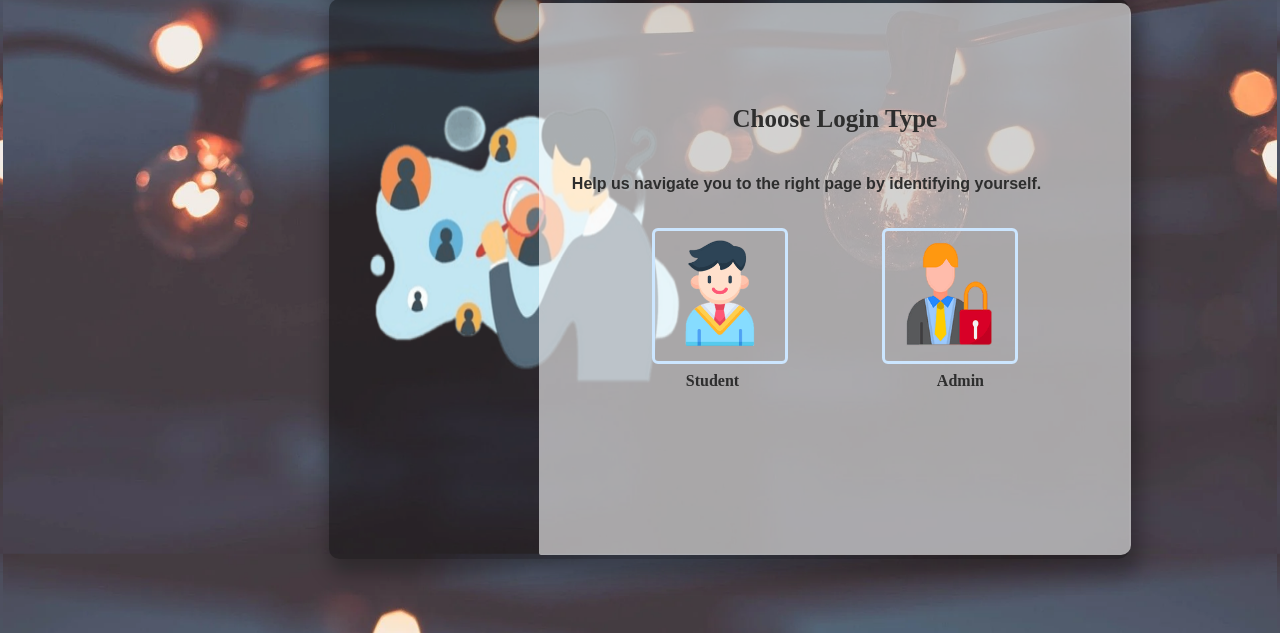
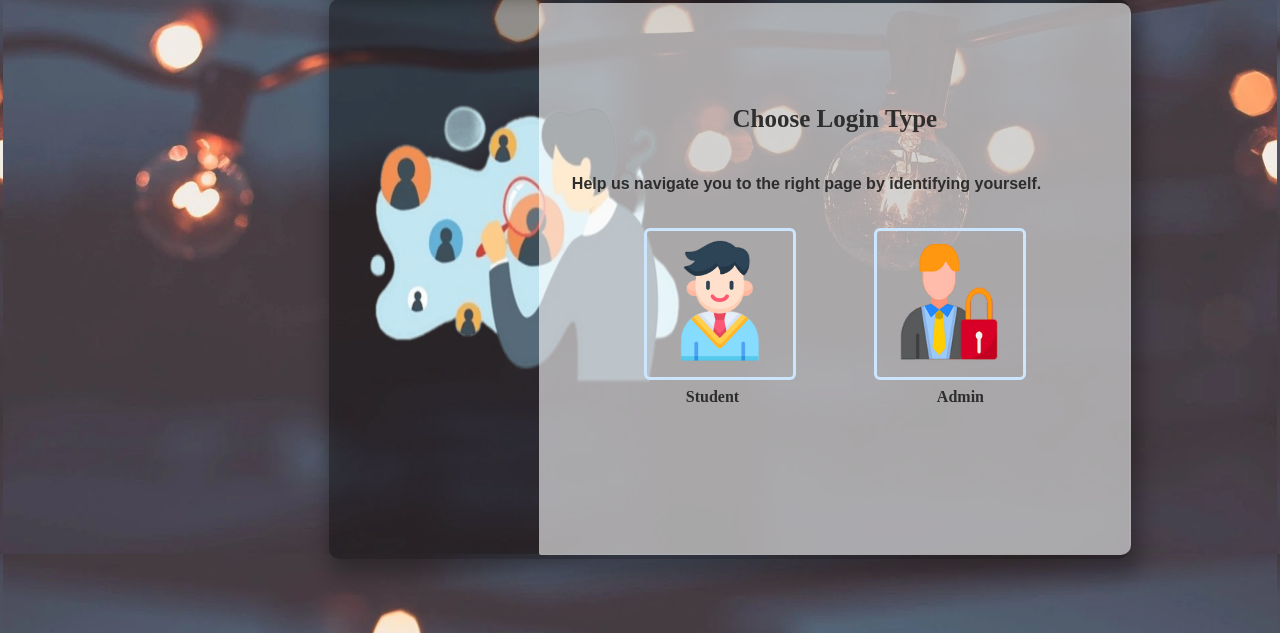
Before and after one commit to colab-acc/atl-lab-management-app, a Flask app: page / in a window 1280 px wide. Shown: the part 167-800 px from the top of the page. Run offline with Flask 2, Linux system fonts and the light colour scheme; some libraries are stand-ins or nearby versions.

Commit message:
Add files via upload

```diff
--- a/templates/entry.html
+++ b/templates/entry.html
@@ -129,8 +129,8 @@
 
   .im2{
     padding: 7px;
-    height: 85%;
-    width: 85%;
+    height: 19vh;
+    width: 19vh;
     border-radius: 6px;
     border: 3px solid #cce6ff;
     transition: 0.5s all ease;
@@ -190,9 +190,8 @@
   }
 
   .login-space {
-    min-height: 345px;
+    height: 69vh;
     position: relative;
-    perspective: 1000px;
     transform-style: preserve-3d
   }
 
@@ -385,7 +384,7 @@
   .button {
     position: fixed;
     right: 8vh;
-    bottom: -6vh;
+    bottom: 4vh;
     margin-top: 30px;
     border-radius: 5px 5px 5px 5px;
     background-color: #8080ff;
```
